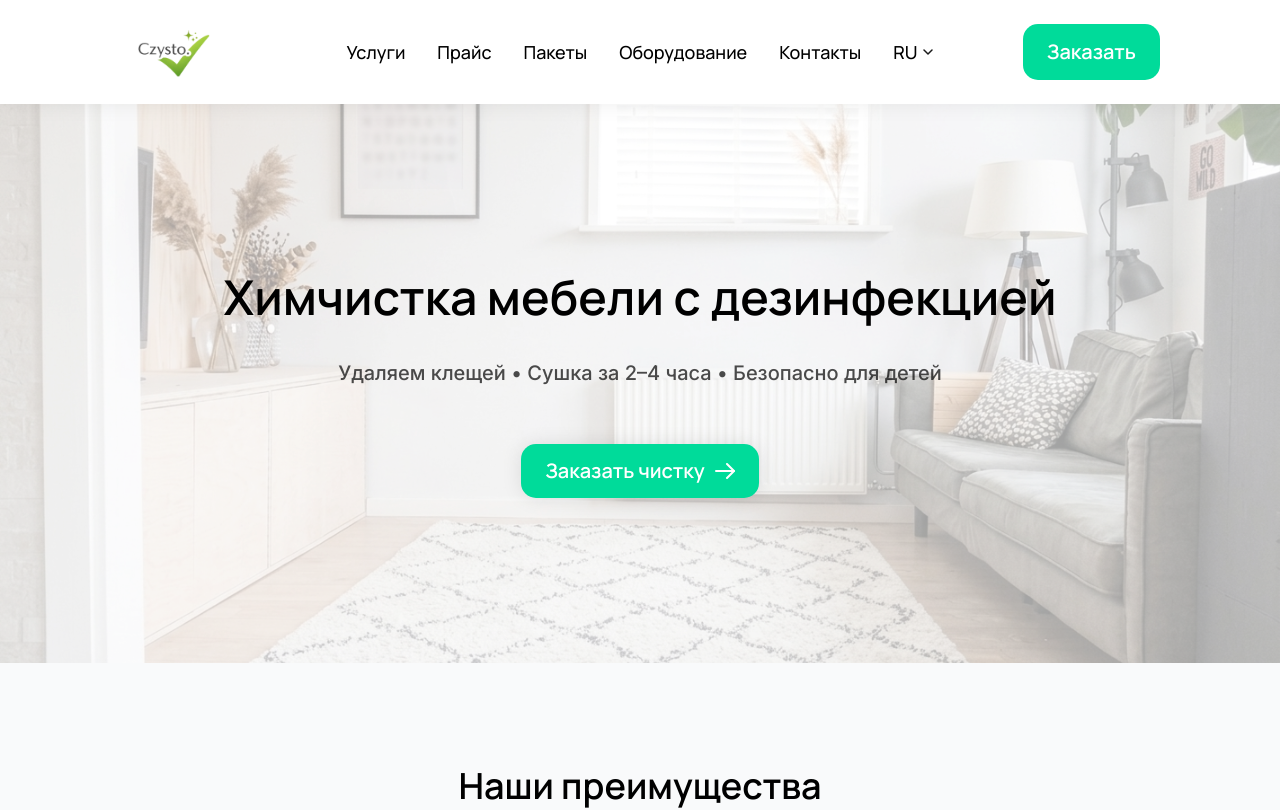
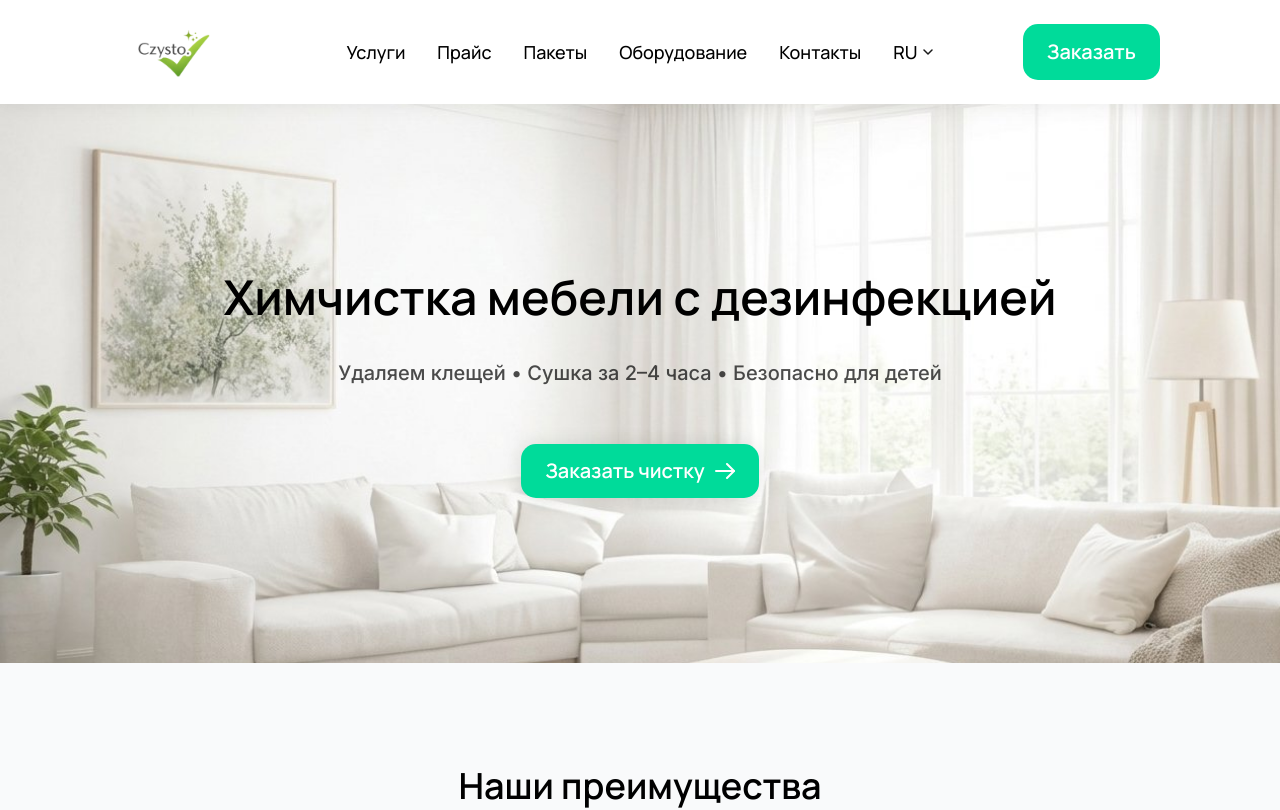
Before and after one commit to Atue3038/czysto-cleaner, a Next.js app: page / in a window 1280 px wide. Shown: the top 810 px of the page. Built offline with nearby package versions, Linux system fonts and the light colour scheme.

Commit message:
photo hero

```diff
--- a/app/page.tsx
+++ b/app/page.tsx
@@ -8,6 +8,7 @@ import {
   Prices,
   Packages,
   Additional,
+  Equipment,
   Guarantees,
   CTA,
   Footer,
@@ -26,6 +27,7 @@ export default function Home() {
         <Packages />
         <Additional />
         <EquipmentShowcase />
+        <Equipment />
         <Guarantees />
         <CTA />
       </main>
--- a/components/Hero.tsx
+++ b/components/Hero.tsx
@@ -13,16 +13,18 @@ export default function Hero() {
   return (
     <section className="relative mt-[104px] max-lg:mt-[80px] h-[559px] max-md:min-h-[380px] max-md:h-auto overflow-hidden bg-white">
       <div className="absolute inset-0">
-        <Image src={ASSETS.heroBg} alt="" fill className="object-cover object-center md:object-center object-right" style={{ opacity: 0.6 }} priority unoptimized />
-        <div className="absolute inset-0 bg-white/40" />
+        <Image src={ASSETS.heroBg} alt="" fill className="object-cover object-center md:object-center object-right" priority unoptimized />
+
       </div>
       <div className="relative z-10 h-full flex items-center justify-center px-6 py-16">
         <div className="flex flex-col items-center gap-14 max-w-[835px] text-center">
           <div className="flex flex-col items-center gap-8">
-            <h1 className="font-manrope font-semibold text-[48px] max-md:text-[32px] leading-[1.18] text-black">
+            <h1 className="font-manrope font-semibold text-[48px] max-md:text-[32px] leading-[1.18] text-black"
+                style={{ textShadow: "0px 0px 12px rgba(255,255,255,0.15)" }}>
               {tr.title}
             </h1>
-            <p className="font-inter font-medium text-[20px] max-md:text-[16px] text-black/70">
+            <p className="font-inter font-medium text-[20px] max-md:text-[16px] text-black/70"
+               style={{ textShadow: "0px 0px 12px rgba(255,255,255,0.15)" }}>
               {tr.subtitle}
             </p>
           </div>
```
Also changed, not shown: public/images/hero-bg.jpg.
